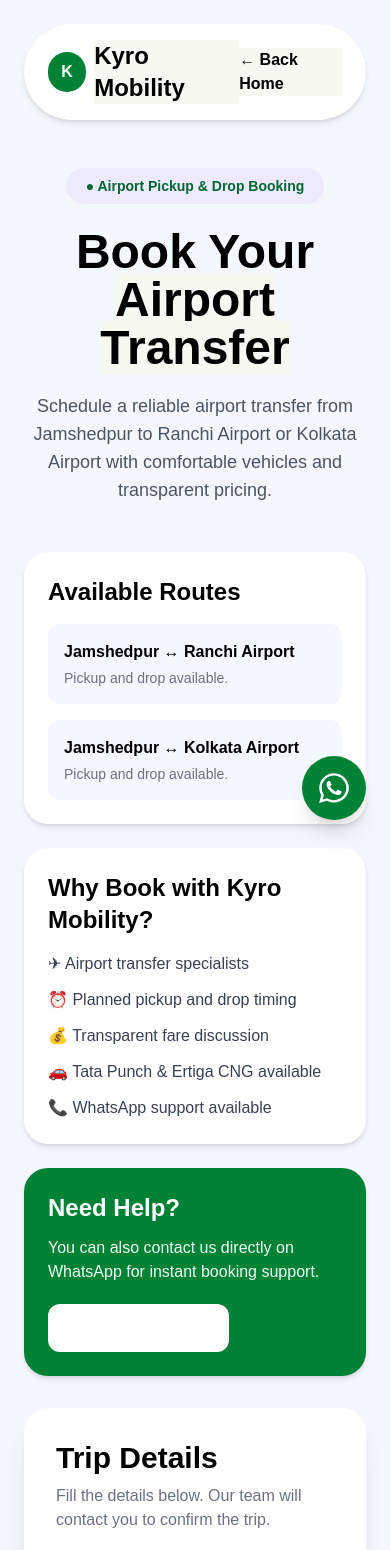
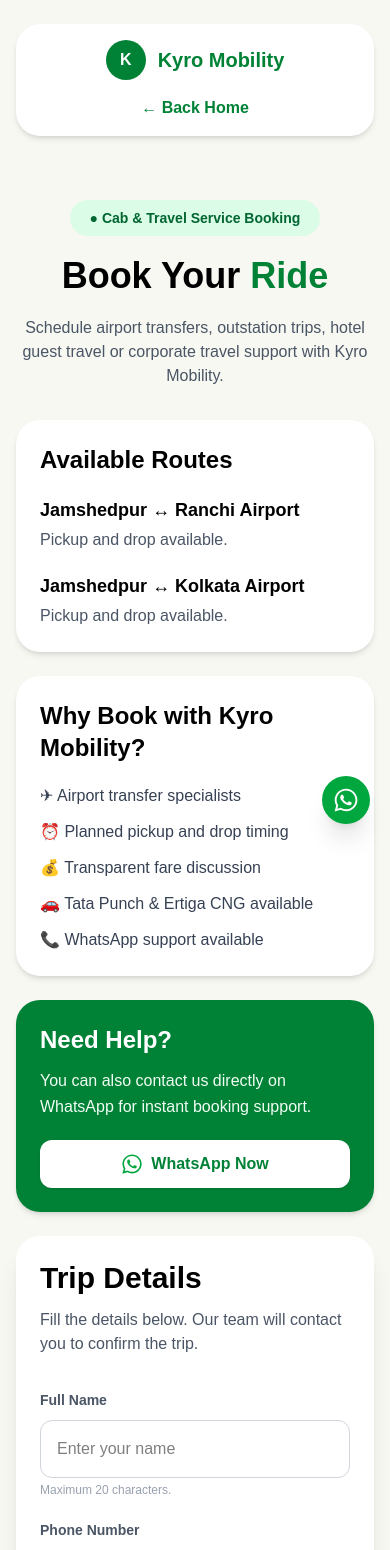
Before and after one commit to itsrishu0402-droid/voltra-app, a Next.js app: page /book in a window 390 px wide. Shown: the top 1550 px of the page. Built offline with nearby package versions, Linux system fonts and the light colour scheme; no server answers.

Commit message:
Updated Kyro Mobility website

```diff
--- a/app/book/page.tsx
+++ b/app/book/page.tsx
@@ -11,7 +11,9 @@
   const [pickup, setPickup] = useState("");
   const [destination, setDestination] = useState("");
   const [pickupDate, setPickupDate] = useState("");
+  const [locationLink, setLocationLink] = useState("");
   const [pickupTime, setPickupTime] = useState("");
+  const [serviceType, setServiceType] = useState("Airport Transfer");
 
   const isFormValid =
     name.trim().length >= 2 &&
@@ -43,9 +45,9 @@
   destination,
   pickup_date: pickupDate,
   pickup_time: pickupTime,
+  location_link: locationLink || null,
   passengers: 1,
 });
-
     if (error) {
       alert(error.message);
     } else {
@@ -57,66 +59,70 @@
       setDestination("");
       setPickupDate("");
       setPickupTime("");
+      setLocationLink("");
+      setServiceType("Airport Transfer");
     }
   }
 
   return (
-    <main className="min-h-screen bg-[#f4f7fb] text-black">
-      <div className="max-w-7xl mx-auto px-6 py-6">
+    <main className="min-h-screen bg-[#f7f8f2] text-black">
+      <div className="max-w-7xl mx-auto px-4 sm:px-6 py-6">
         {/* NAVBAR */}
-        <nav className="flex items-center justify-between bg-white rounded-full shadow-md px-6 py-4">
-          <Link href="/" className="flex items-center gap-2">
+        <nav className="flex flex-col sm:flex-row sm:items-center sm:justify-between gap-4 bg-white rounded-3xl sm:rounded-full shadow-md px-4 sm:px-8 py-4 mb-8">
+          <Link href="/" className="flex items-center justify-center sm:justify-start gap-3">
             <div className="bg-green-700 text-white font-bold w-10 h-10 rounded-full flex items-center justify-center">
               K
             </div>
-            <span className="text-2xl font-bold bg-[#f7f8f2]">
+
+            <span className="text-xl sm:text-2xl font-bold text-green-700 whitespace-nowrap">
               Kyro Mobility
             </span>
           </Link>
 
-          <Link
-            href="/"
-            className="bg-[#f7f8f2] font-bold"
-          >
+          <Link href="/" className="text-center text-green-700 font-bold">
             ← Back Home
           </Link>
         </nav>
 
         {/* HEADER */}
-        <section className="text-center py-12">
-          <div className="inline-block bg-[#ede9fe] text-green-800 px-5 py-2 rounded-full text-sm font-bold mb-6">
-            ● Airport Pickup & Drop Booking
+        <section className="text-center py-8 sm:py-12">
+          <div className="inline-block bg-green-100 text-green-800 px-5 py-2 rounded-full text-sm font-bold mb-5">
+            ● Cab & Travel Service Booking
           </div>
 
-          <h1 className="text-5xl md:text-6xl font-extrabold">
-            Book Your <span className="bg-[#f7f8f2]">Airport Transfer</span>
+          <h1 className="text-4xl sm:text-5xl md:text-6xl font-extrabold">
+            Book Your <span className="text-green-700">Ride</span>
           </h1>
 
-          <p className="text-gray-600 text-lg mt-5 max-w-2xl mx-auto">
-            Schedule a reliable airport transfer from Jamshedpur to Ranchi Airport
-            or Kolkata Airport with comfortable vehicles and transparent pricing.
+          <p className="text-gray-600 text-base sm:text-lg mt-5 max-w-2xl mx-auto">
+            Schedule airport transfers, outstation trips, hotel guest travel or corporate travel support with Kyro Mobility.
           </p>
         </section>
 
-        <section className="grid lg:grid-cols-3 gap-8 items-start">
-          {/* LEFT INFO */}
-          <div className="lg:col-span-1 space-y-6">
+        {/* MAIN BOOKING LAYOUT */}
+        <section className="grid grid-cols-1 xl:grid-cols-3 gap-6 items-start">
+          {/* LEFT INFO BOXES */}
+          <div className="xl:col-span-1 flex flex-col gap-6">
             <div className="bg-white rounded-3xl shadow-md p-6">
-              <h2 className="text-2xl font-extrabold mb-4">
+              <h2 className="text-2xl font-extrabold mb-5">
                 Available Routes
               </h2>
 
-              <div className="space-y-4">
-                <div className="bg-[#f4f7fb] p-4 rounded-xl">
-                  <p className="font-bold">Jamshedpur ↔ Ranchi Airport</p>
-                  <p className="text-gray-500 text-sm mt-1">
+              <div className="space-y-5">
+                <div>
+                  <h3 className="text-lg font-bold">
+                    Jamshedpur ↔ Ranchi Airport
+                  </h3>
+                  <p className="text-gray-600 mt-1">
                     Pickup and drop available.
                   </p>
                 </div>
 
-                <div className="bg-[#f4f7fb] p-4 rounded-xl">
-                  <p className="font-bold">Jamshedpur ↔ Kolkata Airport</p>
-                  <p className="text-gray-500 text-sm mt-1">
+                <div>
+                  <h3 className="text-lg font-bold">
+                    Jamshedpur ↔ Kolkata Airport
+                  </h3>
+                  <p className="text-gray-600 mt-1">
                     Pickup and drop available.
                   </p>
                 </div>
@@ -124,7 +130,7 @@
             </div>
 
             <div className="bg-white rounded-3xl shadow-md p-6">
-              <h2 className="text-2xl font-extrabold mb-4">
+              <h2 className="text-2xl font-extrabold mb-5">
                 Why Book with Kyro Mobility?
               </h2>
 
@@ -142,7 +148,7 @@
                 Need Help?
               </h2>
 
-              <p className="mt-3 text-green-50">
+              <p className="mt-3 text-green-50 leading-relaxed">
                 You can also contact us directly on WhatsApp for instant booking support.
               </p>
 
@@ -150,25 +156,25 @@
                 href="https://wa.me/919279167887"
                 target="_blank"
                 rel="noopener noreferrer"
-                className="mt-5 inline-flex items-center gap-2 bg-white bg-[#f7f8f2] px-5 py-3 rounded-xl font-bold"
+                className="mt-5 inline-flex items-center justify-center gap-2 bg-white text-green-700 px-5 py-3 rounded-xl font-bold shadow hover:bg-gray-100 w-full sm:w-auto"
               >
-                <FaWhatsapp />
+                <FaWhatsapp className="text-green-600" size={22} />
                 WhatsApp Now
               </a>
             </div>
           </div>
 
-          {/* BOOKING FORM */}
-          <div className="lg:col-span-2 bg-white rounded-3xl shadow-xl p-8">
-            <h2 className="text-3xl font-extrabold mb-2">
+          {/* RIGHT BOOKING FORM */}
+          <div className="xl:col-span-2 bg-white rounded-3xl shadow-xl p-6 sm:p-8">
+            <h2 className="text-3xl sm:text-4xl font-extrabold">
               Trip Details
             </h2>
 
-            <p className="text-gray-500 mb-8">
+            <p className="text-gray-600 mt-3">
               Fill the details below. Our team will contact you to confirm the trip.
             </p>
-
-            <div className="grid md:grid-cols-2 gap-5">
+            <div className="grid grid-cols-1 md:grid-cols-2 gap-x-6 gap-y-5 mt-8">
+  {/* FULL NAME */}
   <div>
     <label className="text-sm font-semibold text-gray-600">
       Full Name
@@ -185,6 +191,7 @@
     </p>
   </div>
 
+  {/* PHONE NUMBER */}
   <div>
     <label className="text-sm font-semibold text-gray-600">
       Phone Number
@@ -193,9 +200,7 @@
       type="tel"
       value={phone}
       maxLength={10}
-                  onChange={(e) =>
-                    setPhone(e.target.value.replace(/\D/g, ""))
-                  }
+      onChange={(e) => setPhone(e.target.value.replace(/\D/g, ""))}
       placeholder="10 digit mobile number"
       className="w-full mt-2 p-4 rounded-xl border border-gray-300 outline-none focus:border-green-700"
     />
@@ -203,13 +208,16 @@
       Phone number must be exactly 10 digits.
     </p>
   </div>
+
+  {/* SERVICE TYPE */}
   <div>
     <label className="text-sm font-semibold text-gray-600">
       Service Type
     </label>
-
     <select
-    className="w-full mt-2 p-4 rounded-xl border border-gray-300 outline-none focus:border-green-700"
+      value={serviceType}
+      onChange={(e) => setServiceType(e.target.value)}
+      className="w-full mt-2 p-4 rounded-xl border border-gray-300 outline-none focus:border-green-700 bg-white"
     >
       <option>Airport Transfer</option>
       <option>Outstation Trip</option>
@@ -217,18 +225,21 @@
       <option>Corporate Travel</option>
     </select>
   </div>
+
+  {/* PICKUP ADDRESS */}
   <div>
     <label className="text-sm font-semibold text-gray-600">
-                  Pickup Address
+      Complete Pickup Address
     </label>
     <input
       value={pickup}
       onChange={(e) => setPickup(e.target.value)}
-                  placeholder="Example: Sakchi, Jamshedpur"
+      placeholder="Example: HNO, Locality, Landmark, Area, City"
       className="w-full mt-2 p-4 rounded-xl border border-gray-300 outline-none focus:border-green-700"
     />
   </div>
 
+  {/* DROP ADDRESS */}
   <div>
     <label className="text-sm font-semibold text-gray-600">
       Drop Address
@@ -241,6 +252,7 @@
     />
   </div>
 
+  {/* PICKUP DATE */}
   <div>
     <label className="text-sm font-semibold text-gray-600">
       Pickup Date
@@ -254,6 +266,7 @@
     />
   </div>
 
+  {/* PICKUP TIME */}
   <div>
     <label className="text-sm font-semibold text-gray-600">
       Pickup Time
@@ -265,15 +278,32 @@
       className="w-full mt-2 p-4 rounded-xl border border-gray-300 outline-none focus:border-green-700"
     />
   </div>
+
+  {/* LOCATION LINK */}
+  <div>
+    <label className="text-sm font-semibold text-gray-600">
+      Location Link <span className="text-gray-400">(Optional)</span>
+    </label>
+
+    <input
+      type="url"
+      value={locationLink}
+      onChange={(e) => setLocationLink(e.target.value)}
+      placeholder="Paste Google Maps location link"
+      className="w-full mt-2 p-4 rounded-xl border border-gray-300 outline-none focus:border-green-700"
+    />
+
+    <p className="text-xs text-gray-400 mt-1">
+      Customer can paste Google Maps location link here.
+    </p>
   </div>
-
-            <div className="text-green-700 border border-green-100 rounded-2xl p-5 mt-8">
+</div>
+            <div className="bg-green-50 border border-green-100 rounded-2xl p-5 mt-8">
               <h3 className="font-bold text-green-800">
                 Booking Note
               </h3>
               <p className="text-gray-600 mt-2">
-                This is a booking request. Final fare, vehicle availability and pickup
-                time will be confirmed by our team on call or WhatsApp.
+                This is a booking request. Final fare, vehicle availability and pickup time will be confirmed by our team on call or WhatsApp.
               </p>
             </div>
 
@@ -290,36 +320,6 @@
             </button>
           </div>
         </section>
-
-        {/* PROCESS */}
-        <section className="py-16">
-          <h2 className="text-3xl font-extrabold text-center mb-8">
-            How Booking Works
-          </h2>
-
-          <div className="grid md:grid-cols-3 gap-6">
-            <div className="bg-white rounded-2xl p-6 shadow text-center">
-              <h3 className="text-xl font-bold bg-[#f7f8f2]">1. Submit</h3>
-              <p className="text-gray-600 mt-3">
-                Fill your trip details and submit the booking request.
-              </p>
-            </div>
-
-            <div className="bg-white rounded-2xl p-6 shadow text-center">
-              <h3 className="text-xl font-bold bg-[#f7f8f2]">2. Confirm</h3>
-              <p className="text-gray-600 mt-3">
-                Our team confirms fare, timing and vehicle availability.
-              </p>
-            </div>
-
-            <div className="bg-white rounded-2xl p-6 shadow text-center">
-              <h3 className="text-xl font-bold bg-[#f7f8f2]">3. Travel</h3>
-              <p className="text-gray-600 mt-3">
-                Enjoy a comfortable airport transfer with Kyro Mobility.
-              </p>
-            </div>
-          </div>
-        </section>
       </div>
 
       {/* FLOATING WHATSAPP */}
@@ -327,9 +327,9 @@
         href="https://wa.me/919279167887"
         target="_blank"
         rel="noopener noreferrer"
-        className="fixed bottom-6 right-6 bg-green-700 text-white w-16 h-16 rounded-full flex items-center justify-center shadow-xl hover:scale-110 transition-all z-50"
+        className="fixed bottom-5 right-5 bg-green-600 text-white w-12 h-12 sm:w-16 sm:h-16 rounded-full flex items-center justify-center shadow-xl hover:scale-110 transition-all z-50"
       >
-        <FaWhatsapp size={34} />
+        <FaWhatsapp size={26} />
       </a>
     </main>
   );
--- a/app/login/page.tsx
+++ b/app/login/page.tsx
@@ -38,7 +38,7 @@
     <main className="min-h-screen bg-[#f4f7fb] flex items-center justify-center px-6">
       <div className="bg-white max-w-xl w-full rounded-3xl shadow-xl p-10 border">
         <div className="text-center">
-          <Link href="/" className="bg-[#f7f8f2] font-bold">
+          <Link href="/" className="text-green-700 font-bold">
             ← Back to Home
           </Link>
 
@@ -98,10 +98,10 @@
           </button>
 
           {message && (
-            <p className="mt-6 bg-[#f7f8f2] font-semibold text-center">
-              {message}
-            </p>
-          )}
+  <p className="mt-6 text-black font-semibold text-center bg-white border border-gray-200 rounded-xl py-3 px-4">
+    {message} ✅
+  </p>
+)}
 
           <p className="text-xs text-gray-400 mt-8 text-center">
             A secure booking access link will be sent to your email.
--- a/app/page.tsx
+++ b/app/page.tsx
@@ -347,9 +347,9 @@
           </div>
 
           <div className="bg-white/10 rounded-2xl p-4 sm:p-6">
-            <p className="text-2xl sm:text-3xl font-extrabold">₹</p>
+            <p className="text-2xl sm:text-3xl font-extrabold">₹0</p>
             <p className="mt-2 text-green-50 text-sm sm:text-base">
-              Clear pricing
+              Hidden charges
             </p>
           </div>
 
```
Lines whose indentation alone changed are shown as unchanged.
